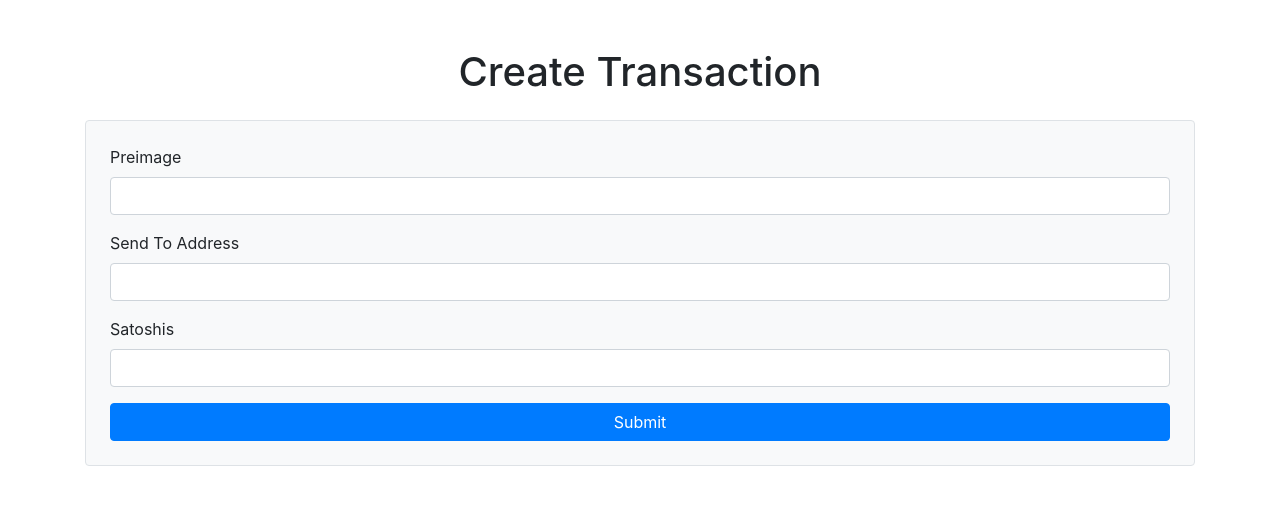
After one commit to themikemoniker/p2sh-web-example, a Flask app: page / in a window 1280 px wide. The commit adds this page. Shown: the top 505 px of the page. Run offline with Flask 3, Linux system fonts and the light colour scheme; some libraries are stand-ins or nearby versions.

Commit message:
added bootstrap styling and created form to get transaction details

```diff
--- a/backend/app.py
+++ b/backend/app.py
@@ -9,7 +9,12 @@ load_dotenv()
 
 app = Flask(__name__)
 
-@app.route("/preimage", methods=['POST', 'GET'])
+# Route to render the transaction form
+@app.route("/", methods=['GET'])
+def index():
+    return render_template('transaction_form.html')
+
+@app.route("/preimage", methods=['POST'])
 def preimage():
     funding_txid_big_endian = None
     error = None
--- /dev/null
+++ b/backend/templates/transaction_form.html
@@ -0,0 +1,32 @@
+<!DOCTYPE html>
+<html lang="en">
+<head>
+    <meta charset="UTF-8">
+    <meta name="viewport" content="width=device-width, initial-scale=1">
+    <title>Create Transaction</title>
+    <link href="https://stackpath.bootstrapcdn.com/bootstrap/4.5.2/css/bootstrap.min.css" rel="stylesheet">
+</head>
+<body>
+    <div class="container mt-5">
+        <h1 class="text-center mb-4">Create Transaction</h1>
+        <form action="{{ url_for('preimage') }}" method="post" class="p-4 border rounded bg-light">
+            <div class="form-group">
+                <label for="preimage">Preimage</label>
+                <input type="text" id="preimage" name="preimage" class="form-control" required>
+            </div>
+            <div class="form-group">
+                <label for="sendToAddress">Send To Address</label>
+                <input type="text" id="sendToAddress" name="sendToAddress" class="form-control" required>
+            </div>
+            <div class="form-group">
+                <label for="sats">Satoshis</label>
+                <input type="number" id="sats" name="sats" class="form-control" required>
+            </div>
+            <button type="submit" class="btn btn-primary btn-block">Submit</button>
+        </form>
+    </div>
+    <script src="https://code.jquery.com/jquery-3.5.1.slim.min.js"></script>
+    <script src="https://cdn.jsdelivr.net/npm/@popperjs/core@2.5.2/dist/umd/popper.min.js"></script>
+    <script src="https://stackpath.bootstrapcdn.com/bootstrap/4.5.2/js/bootstrap.min.js"></script>
+</body>
+</html>
```
Also changed, not shown: backend/templates/funding_transaction.html (+25 -8 lines).
